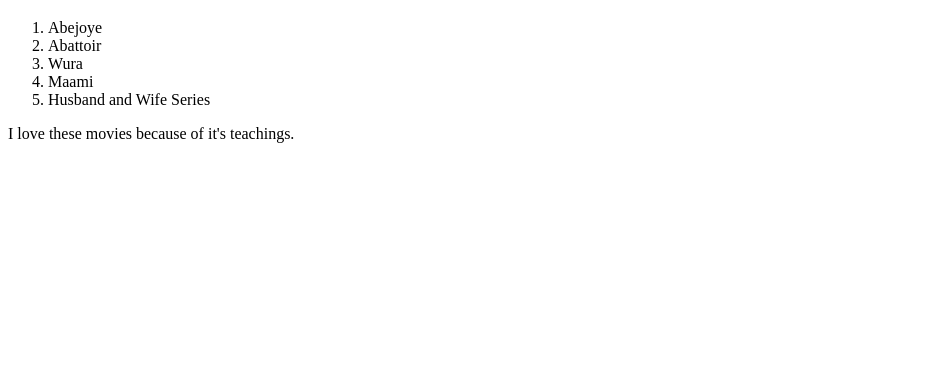
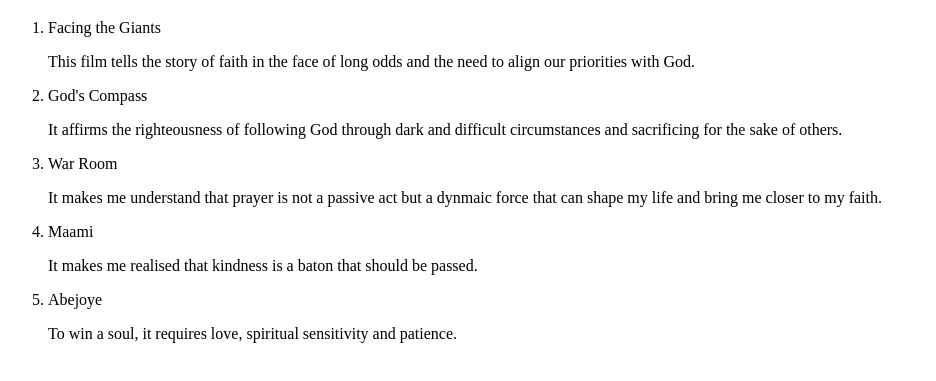
Before and after one commit to AdenikeJulianahOmonojo/Introduction-to-HTML-Assignment, a plain HTML site: page index.html in a window 1280 px wide. Shown: the part 249-630 px from the top of the page, without its empty margins (0-936 px from the left). Drawn offline with Linux system fonts and the light colour scheme.

Commit message:
work modified

```diff
--- a/index.html
+++ b/index.html
@@ -16,12 +16,16 @@
     </ul>
     <h1>My 5 Favourite Movies</h1>
     <ol>
+        <li>Facing the Giants</li>
+            <p>This film tells the story of faith in the face of long odds and the need to align our priorities with God.</p>
+        <li>God's Compass</li>
+            <p>It affirms the righteousness of following God through dark and difficult circumstances and sacrificing for the sake of others.</p>
+        <li>War Room</li>
+            <p>It makes me understand that prayer is not a passive act but a dynmaic force that can shape my life and bring me closer to my faith.</p>
+        <li>Maami</li>
+            <p>It makes me realised that kindness is a baton that should be passed.</p>
         <li>Abejoye</li>
-        <li>Abattoir</li>
-        <li>Wura</li>
-        <li>Maami</li>
-        <li>Husband and Wife Series</li>
+            <p>To win a soul, it requires love, spiritual sensitivity and patience.</p>
     </ol>
-    <p>I love these movies because of it's teachings.</p>
 </body>
 </html>
```
